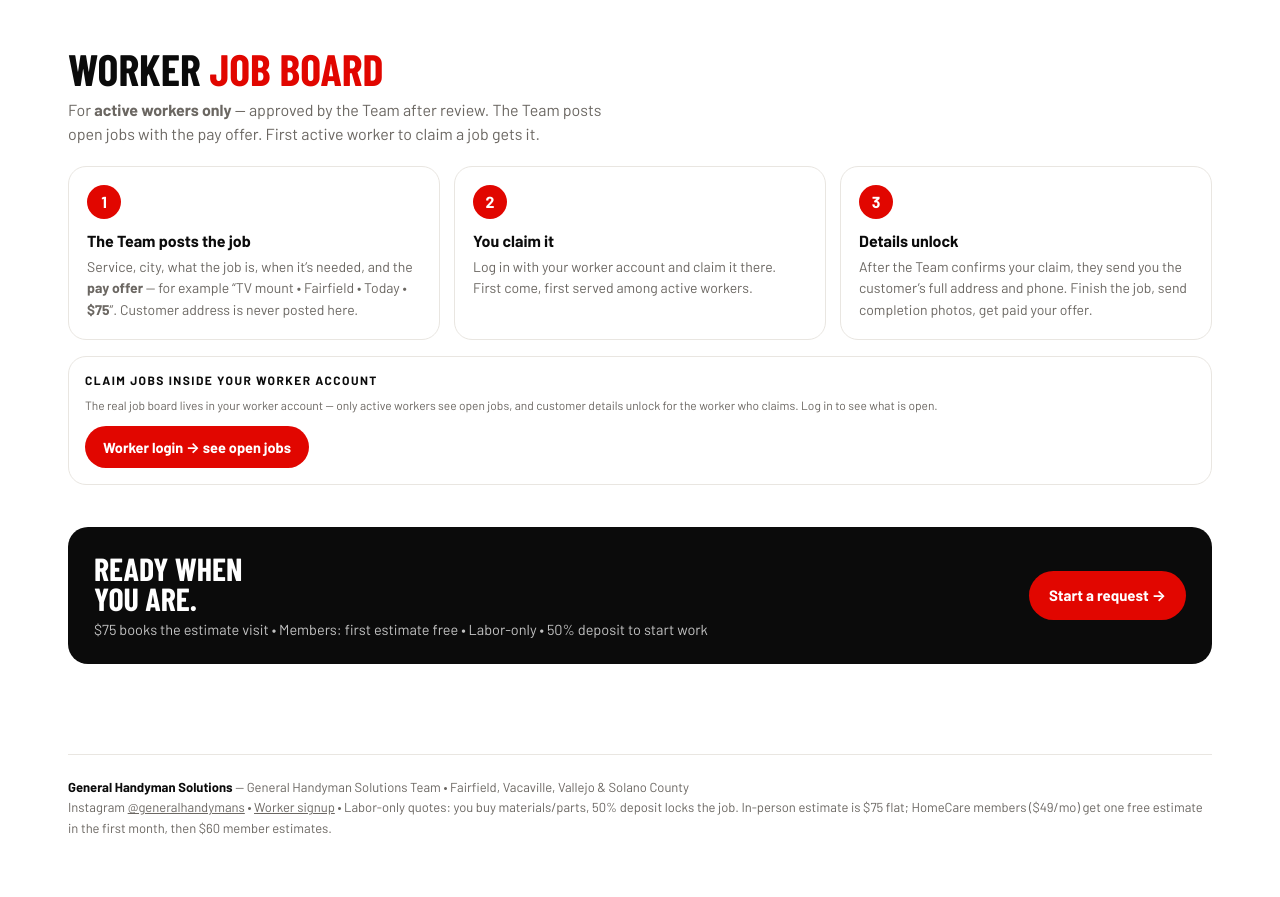
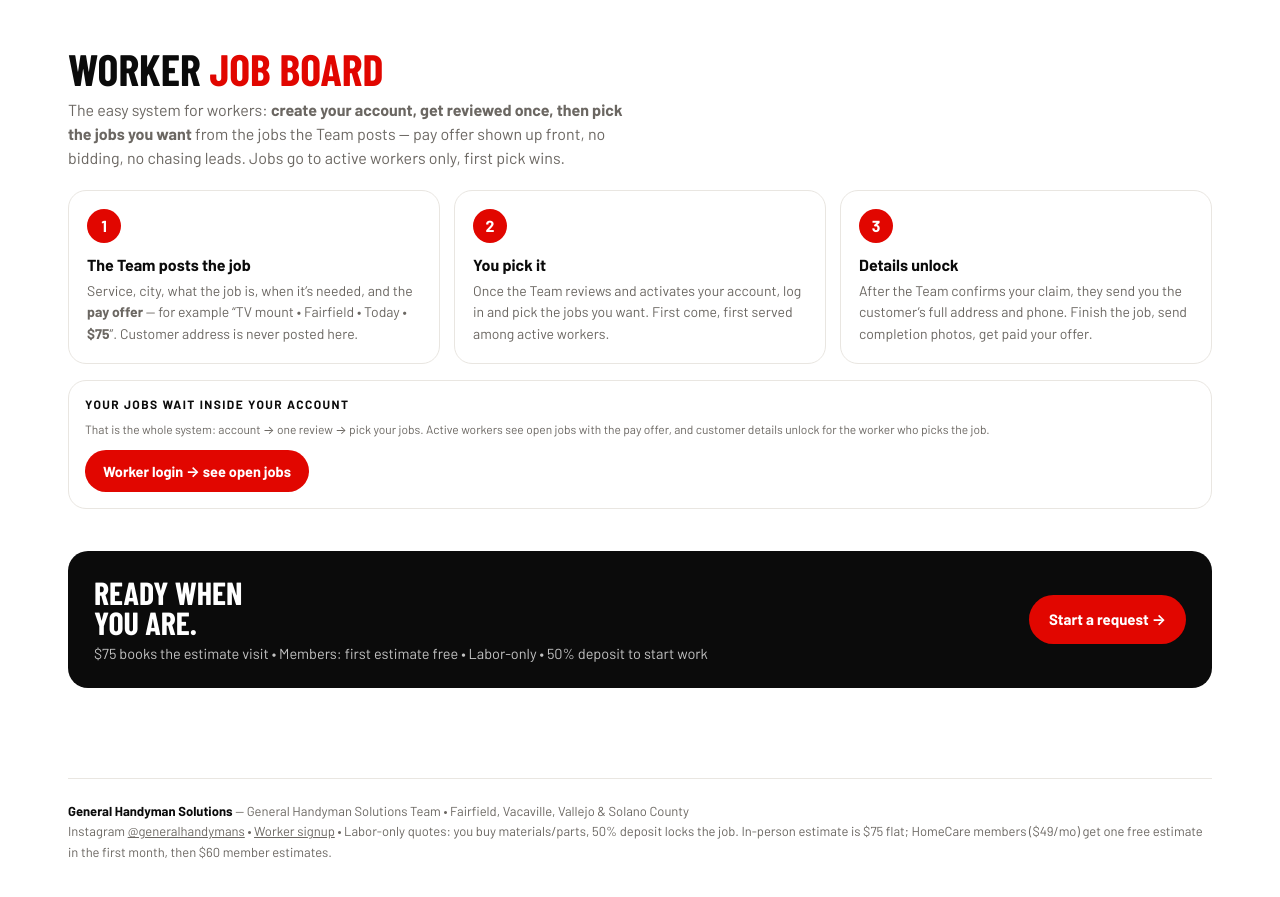
Before and after one commit to Generalhandymans/general-handyman-solutions, a plain HTML site: page index.html in a window 1280 px wide. Shown: the part 5370-6267 px from the top of the page. Before the commit the page ends 6243 px from the top, so only its background shows below. Drawn offline with nearby package versions, Linux system fonts and the light colour scheme; a web font is replaced by a local one.

Commit message:
Main page job board section only promotes the worker system

```diff
--- a/index.html
+++ b/index.html
@@ -488,15 +488,15 @@
 
   <section class="section" id="jobboard">
     <h2>Worker <em>job board</em></h2>
-    <p class="sub">For <b>active workers only</b> — approved by the Team after review. The Team posts open jobs with the pay offer. First active worker to claim a job gets it.</p>
+    <p class="sub">The easy system for workers: <b>create your account, get reviewed once, then pick the jobs you want</b> from the jobs the Team posts — pay offer shown up front, no bidding, no chasing leads. Jobs go to active workers only, first pick wins.</p>
     <div class="how">
       <article><div class="num">1</div><h3>The Team posts the job</h3><p>Service, city, what the job is, when it’s needed, and the <b>pay offer</b> — for example “TV mount • Fairfield • Today • <b>$75</b>”. Customer address is never posted here.</p></article>
-      <article><div class="num">2</div><h3>You claim it</h3><p>Log in with your worker account and claim it there. First come, first served among active workers.</p></article>
+      <article><div class="num">2</div><h3>You pick it</h3><p>Once the Team reviews and activates your account, log in and pick the jobs you want. First come, first served among active workers.</p></article>
       <article><div class="num">3</div><h3>Details unlock</h3><p>After the Team confirms your claim, they send you the customer’s full address and phone. Finish the job, send completion photos, get paid your offer.</p></article>
     </div>
     <div style="border:1px solid var(--line);border-radius:18px;background:var(--surface);padding:16px;margin-top:16px">
-      <div class="label" style="margin-top:0">Claim jobs inside your worker account</div>
-      <p class="fine" style="text-align:left;margin:6px 0 12px">The real job board lives in your worker account — only active workers see open jobs, and customer details unlock for the worker who claims. Log in to see what is open.</p>
+      <div class="label" style="margin-top:0">Your jobs wait inside your account</div>
+      <p class="fine" style="text-align:left;margin:6px 0 12px">That is the whole system: account → one review → pick your jobs. Active workers see open jobs with the pay offer, and customer details unlock for the worker who picks the job.</p>
       <a class="btn btn-red" style="padding:12px 18px;font-size:14.5px" href="https://general-handyman-solutions-app.onrender.com/" target="_blank" rel="noopener">Worker login → see open jobs</a>
     </div>
   </section>
```
